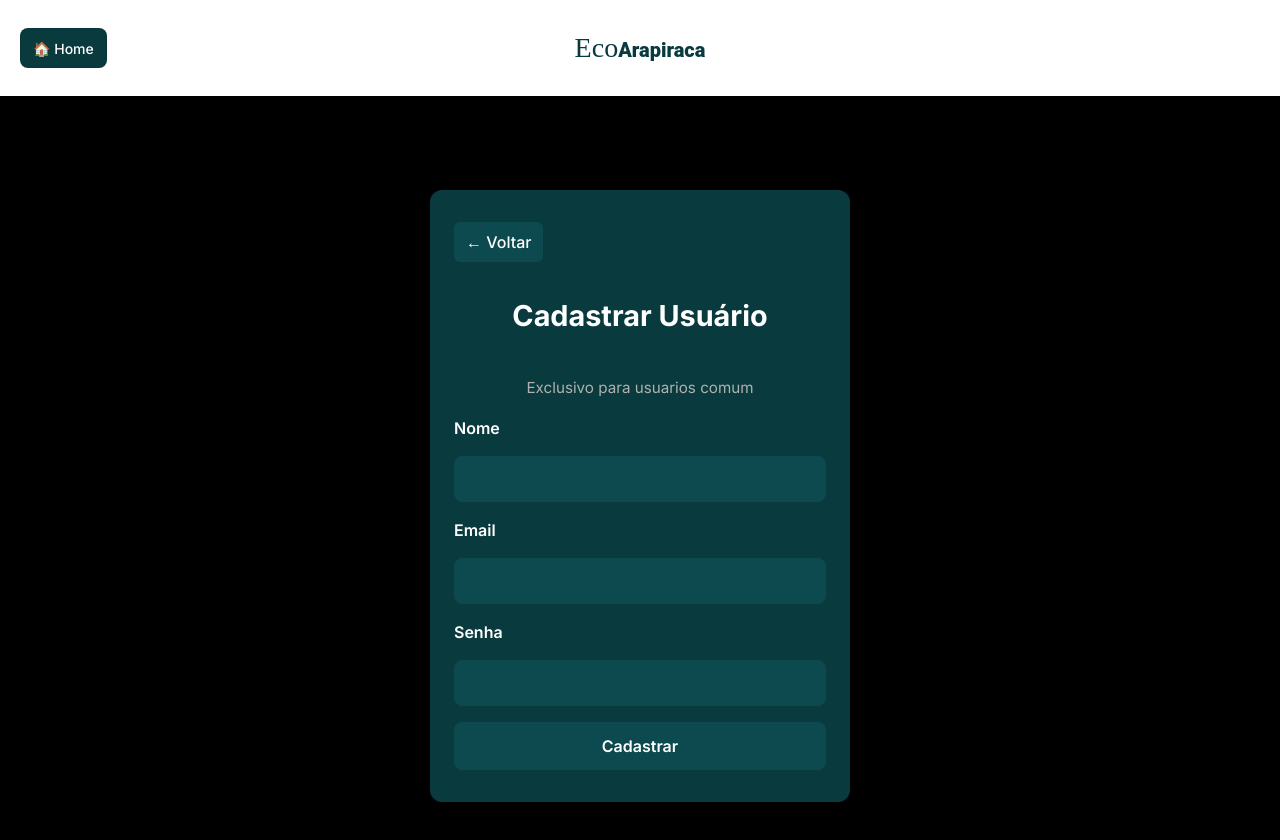
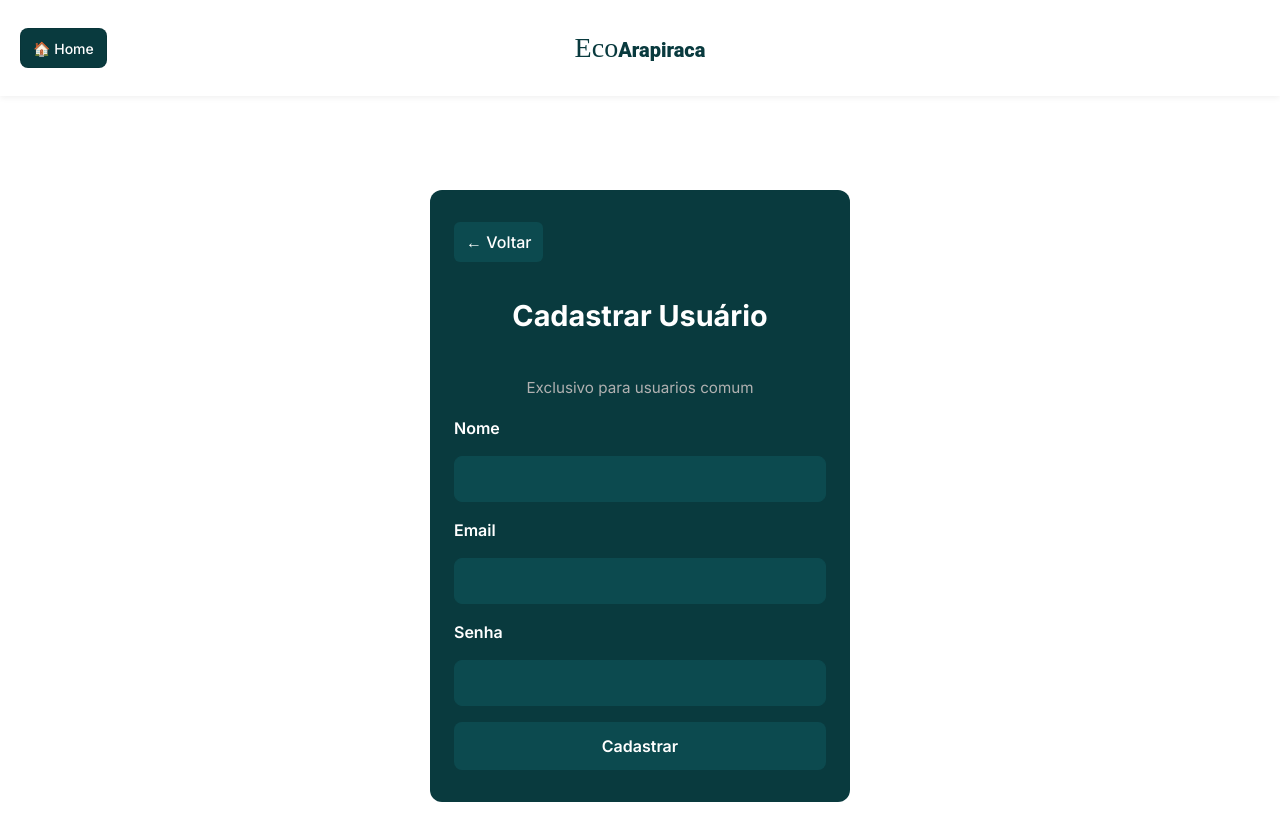
Before and after one commit to matheusrodrigues1/ecopontos-frontend, a Next.js app: page /cadastro-usuario in a window 1280 px wide. Shown: the top 840 px of the page. Built offline with nearby package versions, Linux system fonts and the light colour scheme; a web font is replaced by a local one.

Commit message:
fundo branco

```diff
--- a/src/app/cadastro-usuario/style.module.css
+++ b/src/app/cadastro-usuario/style.module.css
@@ -3,7 +3,7 @@
   justify-content: center;
   align-items: center;
   min-height: 100vh;
-  background-color: #000;
+  background-color: #fff;
   padding: 16px;
 }
 
```
